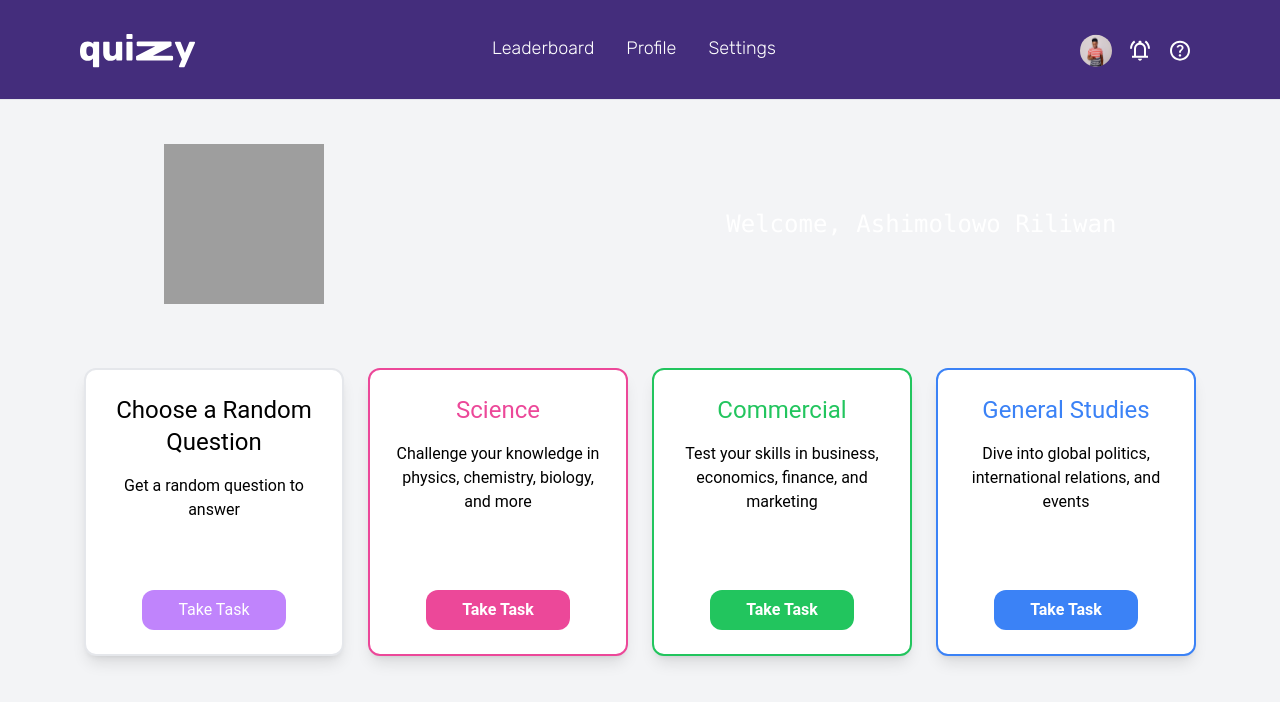
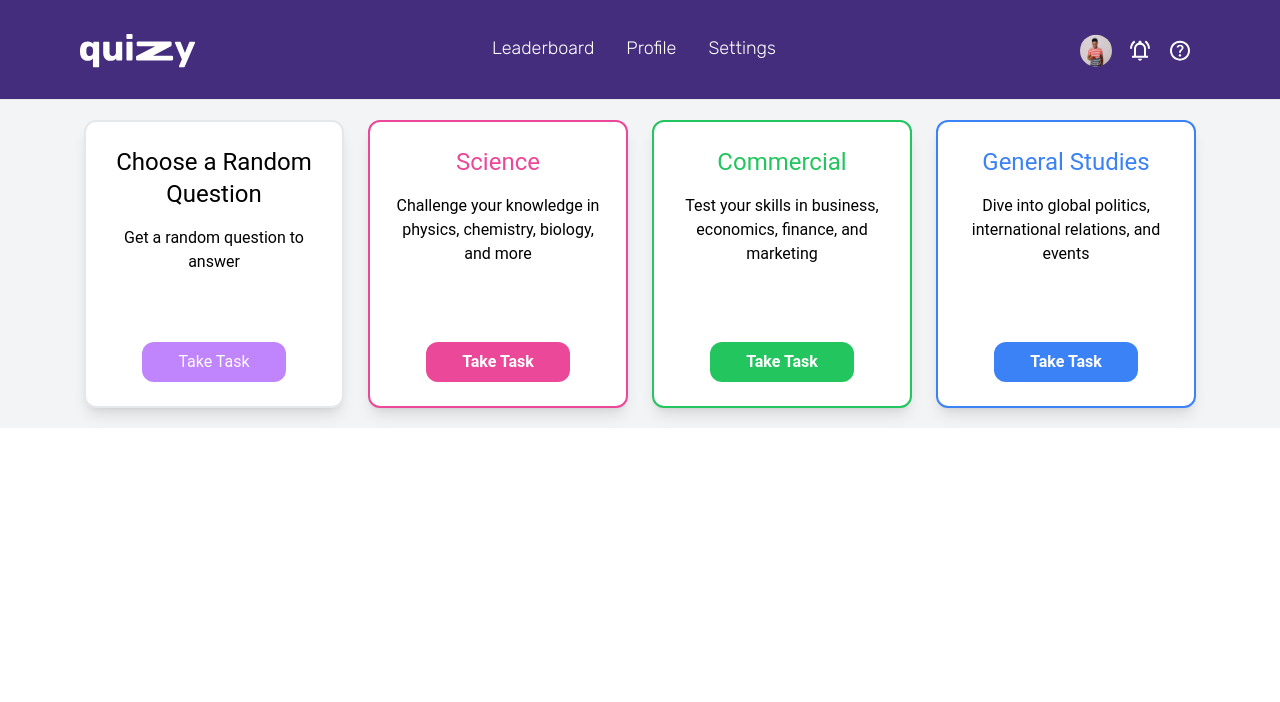
Before and after one commit to Lawanaji/Quizy, a React (Vite) app: page /dashboard in a window 1280 px wide. Shown: the top 702 px of the page. Built offline with nearby package versions, Linux system fonts and the light colour scheme; grey boxes are pictures that could not be loaded.

Commit message:
minor bug

```diff
--- a/src/Pages/Dashboard/Categories/Categories.jsx
+++ b/src/Pages/Dashboard/Categories/Categories.jsx
@@ -3,16 +3,16 @@ import { Link } from 'react-router-dom';
 
 const Categories = () => {
   return (
-    <div className="w-full h-screen bg-gray-100">
+    <div className="w-full h-full bg-gray-100">
       <ul className="container mx-auto p-5" style={{ fontFamily: 'Roboto' }}>
         <li className="w-full flex flex-col gap-10">
           {/* Welcome Section */}
-          <div className="container flex flex-col sm:flex-row items-center justify-between w-full h-auto bg-customPurple p-6 rounded-lg">
+          {/* <div className="container flex flex-col sm:flex-row items-center justify-between w-full h-auto bg-customPurple p-6 rounded-lg">
             <div className="w-24 h-24 bg-cover bg-center sm:w-40 sm:h-40" style={{ backgroundImage: "url('./freepik.png')" }}></div>
             <div className="text-white text-center sm:text-left font-mono text-xl sm:text-2xl">
               <p>Welcome, Ashimolowo Riliwan</p>
             </div>
-          </div>
+          </div> */}
 
 
           <div className="grid grid-cols-1 sm:grid-cols-2 lg:grid-cols-4 gap-6 mx-auto w-full">
```
